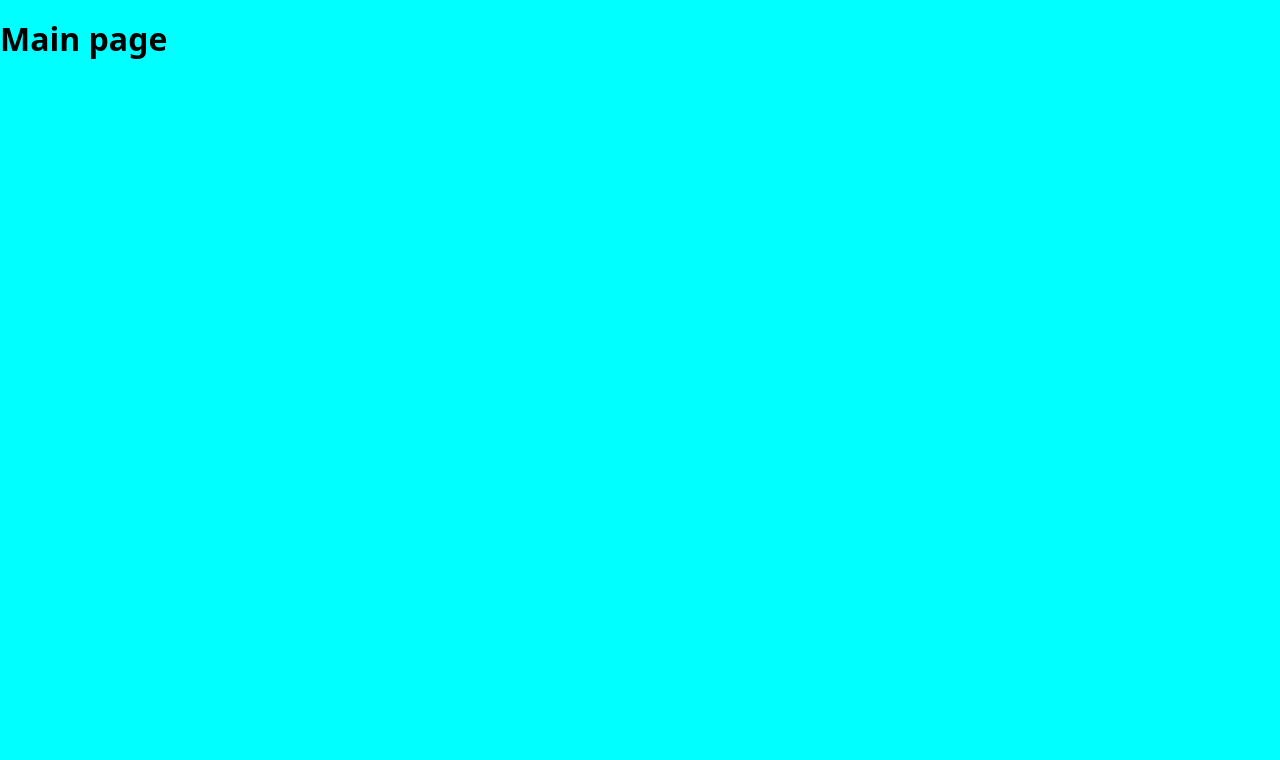
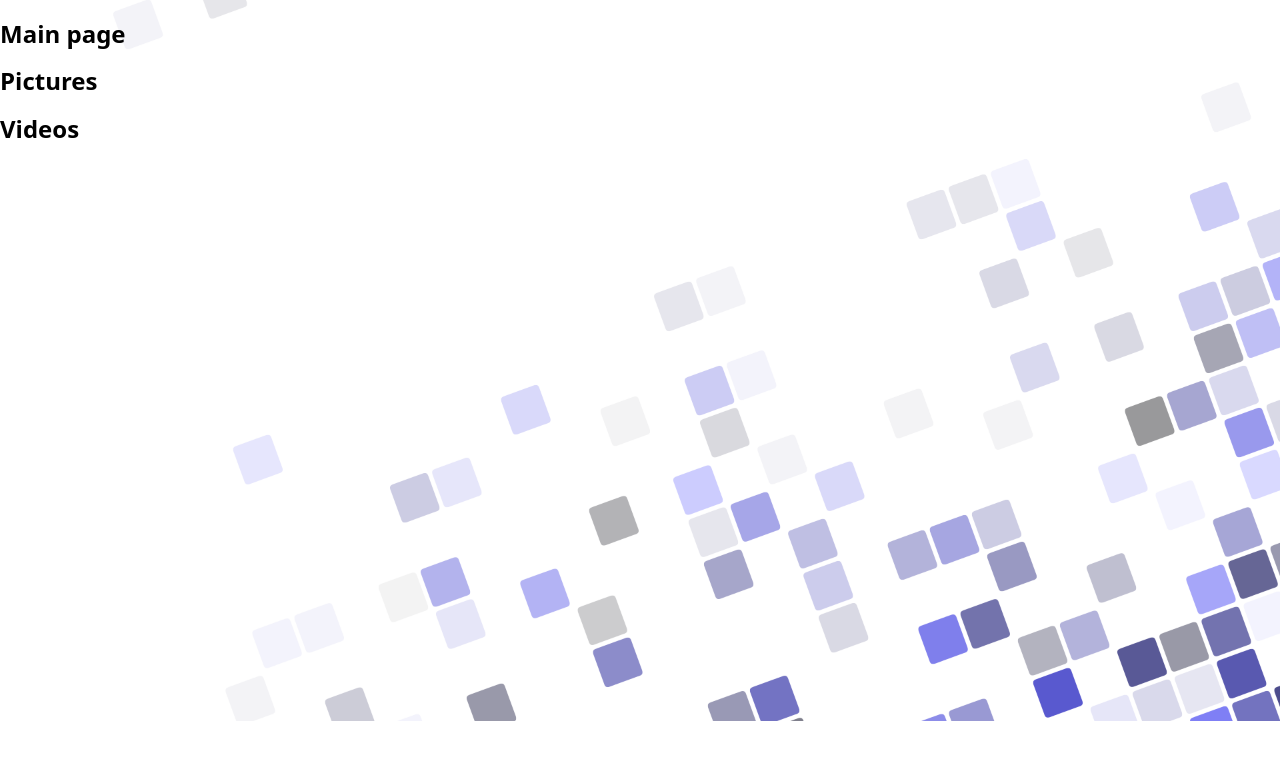
Before and after one commit to Balor1989/single-page-ts, a website built with Parcel: page src/index.html in a window 1280 px wide. Built offline with nearby package versions, Linux system fonts and the light colour scheme.

Commit message:
adds Pictures page and Videos page

```diff
--- /dev/null
+++ b/src/main/page-template.ts
@@ -0,0 +1,20 @@
+abstract class Page {
+    protected container: HTMLElement;
+    static TextObject = {};
+
+     constructor(id: string) {
+        this.container = document.createElement('section');
+        this.container.id = id;
+
+    }
+
+    protected createHeaderTitle(text: string) {
+        const headerTitle = document.createElement("h1");
+        headerTitle.innerText = text;
+        return headerTitle;
+    }
+    render() {
+        return this.container;
+    }
+}
+export default Page;
--- a/src/pages/app.ts
+++ b/src/pages/app.ts
@@ -1,16 +1,25 @@
 import MainPage from './main';
+import PicturesPage from './pictures';
+import VideosPage from './videos';
 
 class App {
     private container: HTMLElement;
     private initialPage: MainPage;
+    private secondPage: PicturesPage;
+    private endPage: VideosPage;
 
     constructor() {
         this.container = document.body;
         this.initialPage = new MainPage('main-page');
+        this.secondPage = new PicturesPage('pictures-page');
+        this.endPage = new VideosPage('videos-page')
     }
     run() {
         const mainPageHTML = this.initialPage.render();
-        this.container.append(mainPageHTML);
+        const secondPageHTML = this.secondPage.render();
+        const endPageHTML = this.endPage.render();
+
+        this.container.append(mainPageHTML, secondPageHTML, endPageHTML);
     }
 
 }
--- a/src/pages/main.ts
+++ b/src/pages/main.ts
@@ -1,19 +1,13 @@
-class MainPage{
-    private container: HTMLElement;
+import Page from "../main/page-template"
+
+class MainPage extends Page {
     static TextObject = {
         MainTitle: "Main page",
     };
 
     constructor(id: string) {
-        this.container = document.createElement('div');
-        this.container.id = id;
+        super(id);
 
-    }
-
-    private createHeaderTitle(text: string) {
-        const headerTitle = document.createElement("h1");
-        headerTitle.innerText = text;
-        return headerTitle;
     }
     render() {
         const title = this.createHeaderTitle(MainPage.TextObject.MainTitle);
--- a/src/pages/pictures.ts
+++ b/src/pages/pictures.ts
@@ -0,0 +1,17 @@
+import Page from "../main/page-template";
+
+class PicturesPage extends Page {
+    static TextObject = {
+        PicturesTitle: "Pictures",
+    };
+
+    constructor(id: string) {
+        super(id);
+    }
+    render() {
+        const title = this.createHeaderTitle(PicturesPage.TextObject.PicturesTitle)
+        this.container.append(title);
+        return this.container;
+    }
+}
+export default PicturesPage;
--- a/src/pages/videos.ts
+++ b/src/pages/videos.ts
@@ -0,0 +1,18 @@
+import Page from "../main/page-template";
+
+class VideosPage extends Page {
+    static TextObject = {
+        VideosTitle: "Videos",
+    };
+
+    constructor(id: string) {
+        super(id);
+    }
+
+    render() {
+        const title = this.createHeaderTitle(VideosPage.TextObject.VideosTitle);
+        this.container.append(title);
+        return this.container;
+    }
+}
+export default VideosPage;
--- a/src/sass/main.scss
+++ b/src/sass/main.scss
@@ -1,3 +1,6 @@
 body {
-  background: aqua;
+  background-image: url(../images/square-2721757.png);
+  background-repeat: no-repeat;
+  background-size: cover;
+  background-position: center;
 }
```
Also changed, not shown: src/images/pattern.png (added), src/images/square-2721757.png (added).
